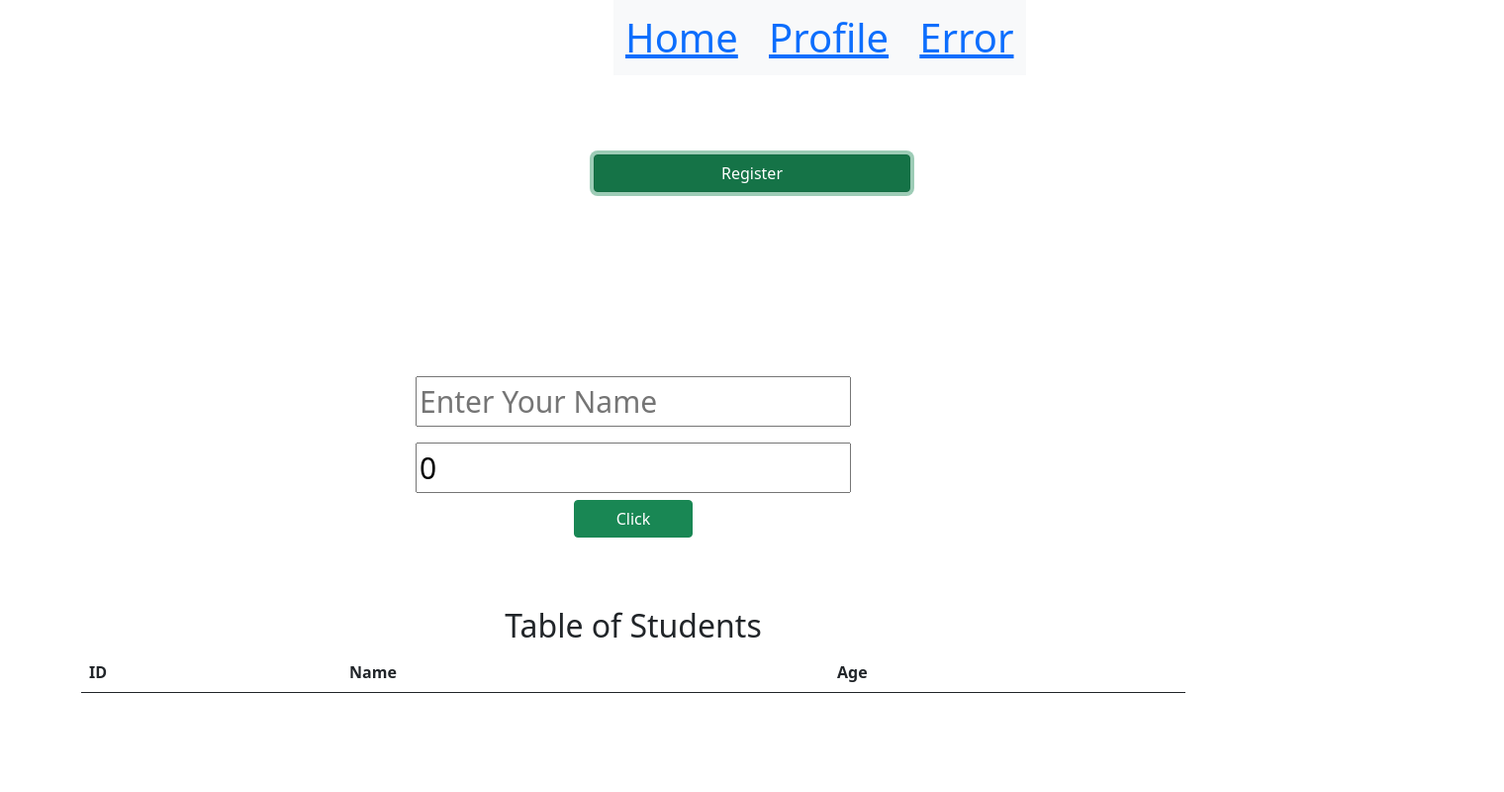
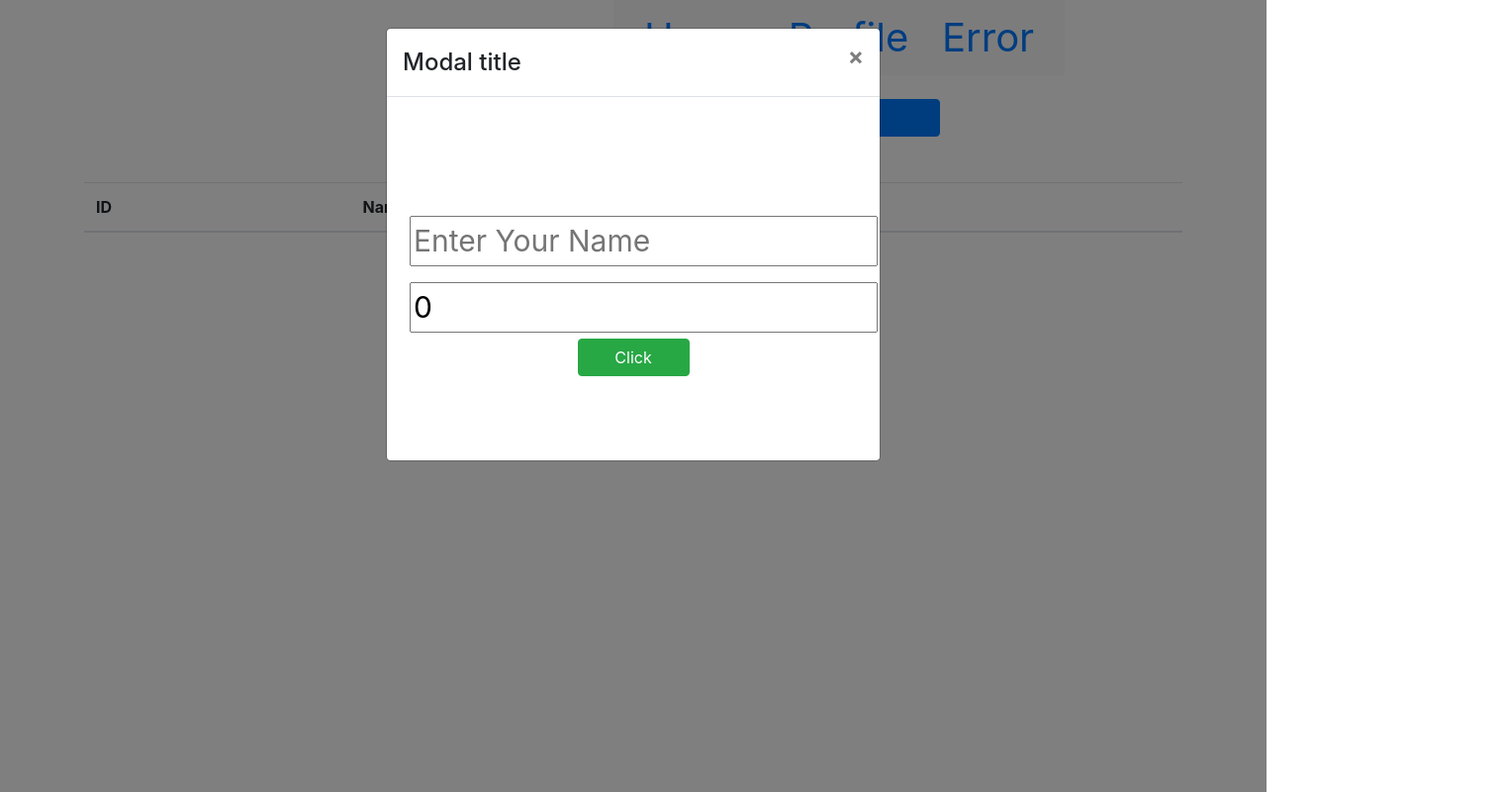
Before and after one commit to baselllll/React-Get-Data-from-Form-Then-Out-It-in-Table, a React app: page / in a window 1280 px wide. Both pictures are taken after a click on the button "Register". Shown: the whole page at 99% size, 1520 px wide, since content can reach past the window. Built offline with nearby package versions, Linux system fonts and the light colour scheme.

Commit message:
other chanf=ge

```diff
--- a/package.json
+++ b/package.json
@@ -3,12 +3,16 @@
   "version": "0.1.0",
   "private": true,
   "dependencies": {
+    "@popperjs/core": "^2.9.2",
     "@testing-library/jest-dom": "^5.14.1",
     "@testing-library/react": "^11.2.7",
     "@testing-library/user-event": "^12.8.3",
-    "bootstrap": "^5.0.1",
+    "bootstrap": "^4.6.0",
+    "jquery": "^3.6.0",
     "react": "^17.0.2",
+    "react-bootstrap": "^1.6.1",
     "react-dom": "^17.0.2",
+    "react-popper": "^2.2.5",
     "react-router": "^5.2.0",
     "react-router-dom": "^5.2.0",
     "react-scripts": "4.0.3",
--- a/src/componets/formCom.js
+++ b/src/componets/formCom.js
@@ -28,7 +28,7 @@ class formCom extends Component{
     render(){
         return (
             <div>
-                <form style={{paddingTop:'20px', margin:'70px 400px',textAlign:'center',fontSize:'30px'}}>
+                <form style={{paddingTop:'20px',margin: '68px 7px',textAlign:'center',fontSize:'30px'}}>
                     <input type="text" className='mt-3' value={this.state.name} onChange={this.getname} placeholder="Enter Your Name"/><br/>
                     <input type="text" className='mt-3' value={this.state.age} onChange={this.getage} placeholder="Enter Your Age"/><br/>
                     <input type="button" className='btn btn-success w-25' value="Click" onClick={this.handelClick}/><br/>
--- a/src/componets/home.js
+++ b/src/componets/home.js
@@ -1,33 +1,58 @@
-import {Component} from 'react';
+import { Component } from 'react';
+import Modal from "react-bootstrap/Modal";
+import Button from "react-bootstrap/Button";
 import FormCom from './formCom'
 import TableCom from './tableCom'
-class Home extends Component{
-    constructor(){
+class Home extends Component {
+    constructor() {
         super()
         this.state = {
-            arrItems:[],
-            displayBtn:'d-none'
+            arrItems: [],
+            displayBtn: 'd-none',
+            show:false
         }
     }
     displayItems = (itemsData) => {
         this.state.arrItems.push(itemsData)
         this.setState({
-            arrItems:this.state.arrItems
+            arrItems: this.state.arrItems
         })
     }
-    displayBtn = () => {
-        let diBlock = 'd-block'
+    handleClose = () =>{
         this.setState({
-            displayBtn:diBlock
+            show:false
         })
     }
-    render(){
+    handleShow = () =>{
+        this.setState({
+            show:true
+        })
+    }
+
+    render() {
         return (
-        <div>
-            <button className='text-center btn btn-success w-25' onClick={this.displayBtn} style={{ margin:'80px 600px' }}>Register</button>
-            <div className={this.state.displayBtn}><FormCom display = {this.displayItems}/></div>
-            <TableCom items = {this.state.arrItems} />
-        </div>
+            <div>
+                <Button className='w-25 mt-lg-4' style={{ marginLeft:'630px' }}  variant="primary" onClick={this.handleShow}>
+                   Register
+                </Button>
+
+                <Modal
+                    show={this.state.show}
+                    onHide={this.handleClose}
+                    backdrop="static"
+                    keyboard={false}
+                >
+                    <Modal.Header closeButton>
+                        <Modal.Title>Modal title</Modal.Title>
+                    </Modal.Header>
+                    <Modal.Body>
+                       <div>
+                       <FormCom display = {this.displayItems}/>
+                       </div>
+                    </Modal.Body>
+                </Modal>
+                <TableCom items={this.state.arrItems} />
+            </div>
         )
     }
 }
--- a/src/index.js
+++ b/src/index.js
@@ -1,5 +1,7 @@
 import 'bootstrap/dist/js/bootstrap.bundle.js'
 import 'bootstrap/dist/css/bootstrap.css'
+
+
 import React from 'react';
 import ReactDOM from 'react-dom';
 import { BrowserRouter, Route, Switch,NavLink as Link } from 'react-router-dom'
```
Also changed, not shown: public/index.html (+1 -0 lines), README.md, 1 other file.
